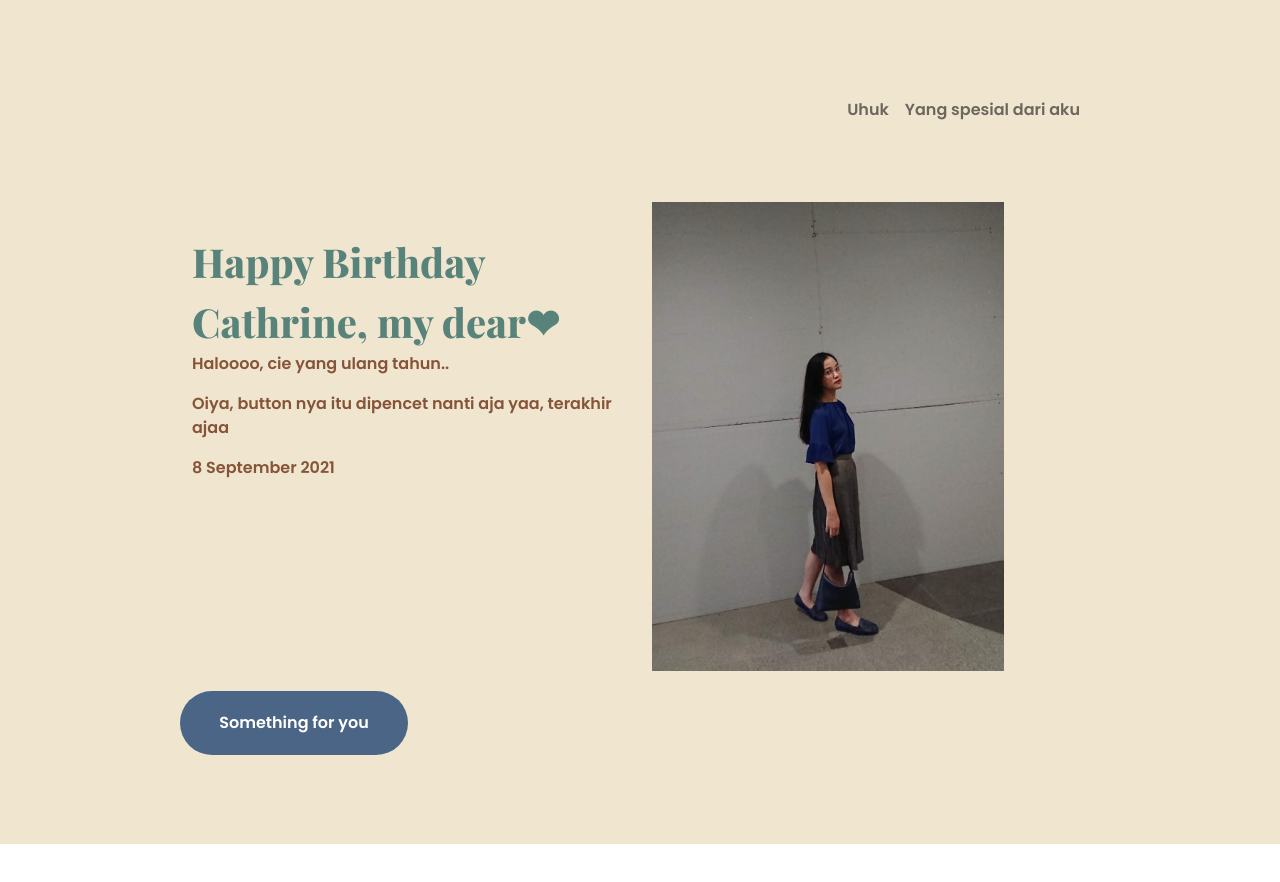
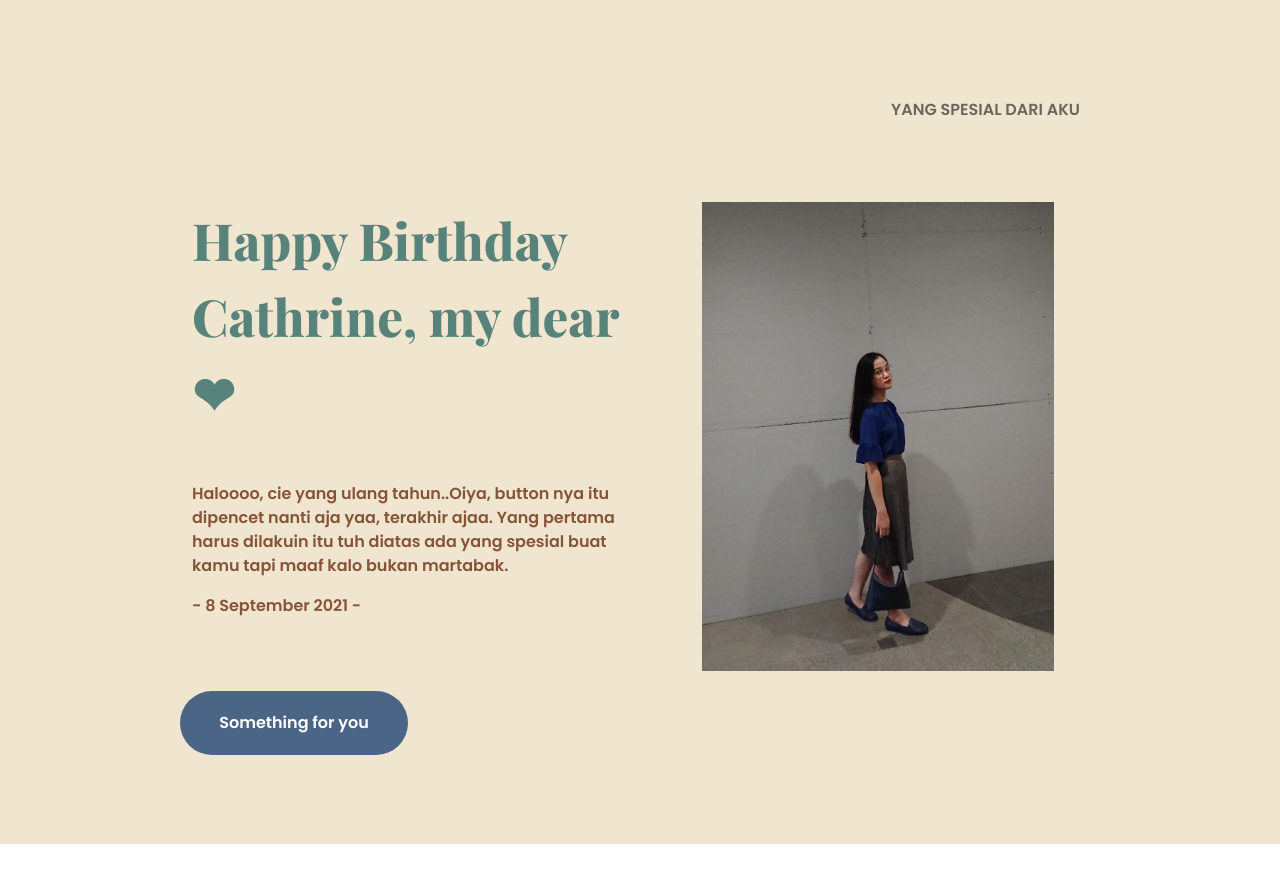
Before and after one commit to CrispyCheeps/HappyBirthdayCathy, a plain HTML site: page index.html in a window 1280 px wide. Shown: the top 882 px of the page. Drawn offline with nearby package versions, Linux system fonts and the light colour scheme; a script that the page names is missing.

Commit message:
Changing the style

```diff
--- a/css/styles.css
+++ b/css/styles.css
@@ -15,11 +15,11 @@ p{
 .pictOfHer {
   width: 22rem;
   position: relative;
-
+  left: 50px;
 }
 
 .headingHBD {
-  margin: 7% 0 0 0;
+  font-size: 3.2rem;
   color: #57837B;
 }
 
@@ -57,10 +57,6 @@ p{
   color: #F0E5CF;
 }
 
-.delapanSept{
-  position: relative;
-}
-
 .iframe{
   text-align: center;
   margin: 20% 0 15%;
@@ -74,5 +70,8 @@ p{
 
 .sp{
   text-align: center;
+}
 
+.ucapanHeading{
+  margin-top: 50px;
 }
--- a/index.html
+++ b/index.html
@@ -4,6 +4,7 @@
 <head>
   <meta charset="utf-8">
   <title>HBD My Love</title>
+  <link rel="icon" href="images/favicon.ico">
   <!-- Font -->
   <link rel="preconnect" href="https://fonts.googleapis.com">
   <link rel="preconnect" href="https://fonts.gstatic.com" crossorigin>
@@ -29,10 +30,7 @@
         <div class="collapse navbar-collapse" id="navbarTogglerDemo02">
           <ul class="navbar-nav ms-auto">
             <li class="nav-item">
-              <a class="nav-link" href="#hbd"> Uhuk</a>
-            </li>
-            <li class="nav-item">
-              <a class="nav-link" href="#video">Yang spesial dari aku</a>
+              <a class="nav-link" href="#video">YANG SPESIAL DARI AKU</a>
             </li>
           </ul>
         </div>
@@ -44,11 +42,14 @@
 
       <div class="row">
         <div class="col-lg-6">
+          <h1 class="headingHBD">Happy Birthday Cathrine, my dear❤</h1>
+          <div class="ucapanHeading">
+            <p>Haloooo, cie yang ulang tahun..Oiya, button nya itu dipencet nanti aja yaa, terakhir ajaa.
+              Yang pertama harus dilakuin itu tuh diatas ada yang spesial buat kamu tapi maaf kalo bukan
+            martabak.</p>
 
-          <h1 class="headingHBD">Happy Birthday Cathrine, my dear❤</h1>
-          <p>Haloooo, cie yang ulang tahun..</p>
-          <p>Oiya, button nya itu dipencet nanti aja yaa, terakhir ajaa</p>
-          <p class="delapanSept">8 September 2021</p>
+            <p>- 8 September 2021 -</p>
+          </div>
         </div>
         <div class="col-lg-6">
           <img class="pictOfHer" src="images/cath1.jpg" alt="picture of babe">
```
Also changed, not shown: bm/effect.js (+5 -16 lines), bm/hbdCath.html (+3 -16 lines), images/favicon.ico (added).
